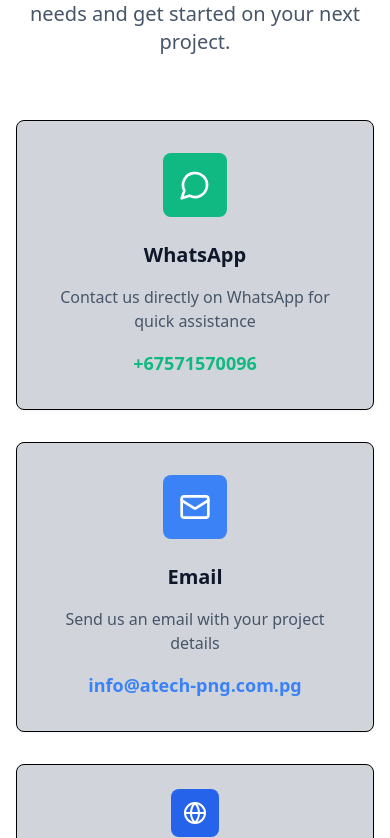
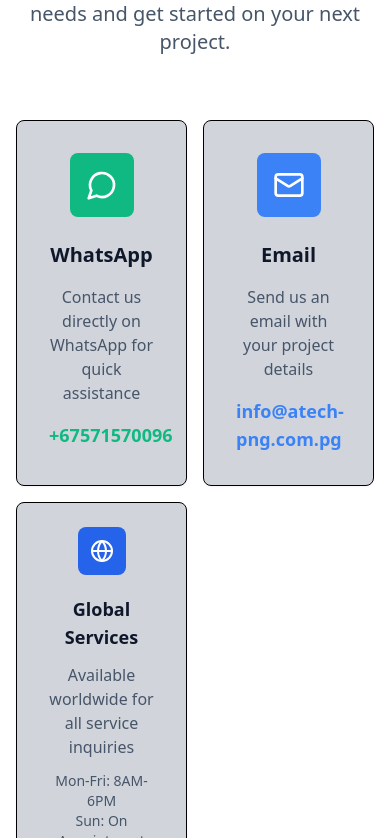
Before and after one commit to Nextgen-Support/nextgen-web, a React (Vite) app in the folder client/: page / in a window 390 px wide. Shown: the part 5766-6604 px from the top of the page. Built offline with nearby package versions, Linux system fonts and the light colour scheme.

Commit message:
updated mobile view

```diff
--- a/client/src/components/contact-section.tsx
+++ b/client/src/components/contact-section.tsx
@@ -12,7 +12,7 @@
           </p>
         </div>
 
-        <div className="grid grid-cols-1 md:grid-cols-2 lg:grid-cols-3 gap-8 max-w-4xl mx-auto">
+        <div className="grid grid-cols-2 gap-4 md:grid-cols-4 md:gap-6 max-w-4xl mx-auto">
           <Card className="bg-gray-300">
             <CardContent className="p-8 text-center">
               <div className="bg-atech-accent rounded-lg p-4 w-16 h-16 mx-auto mb-6 flex items-center justify-center">
```
